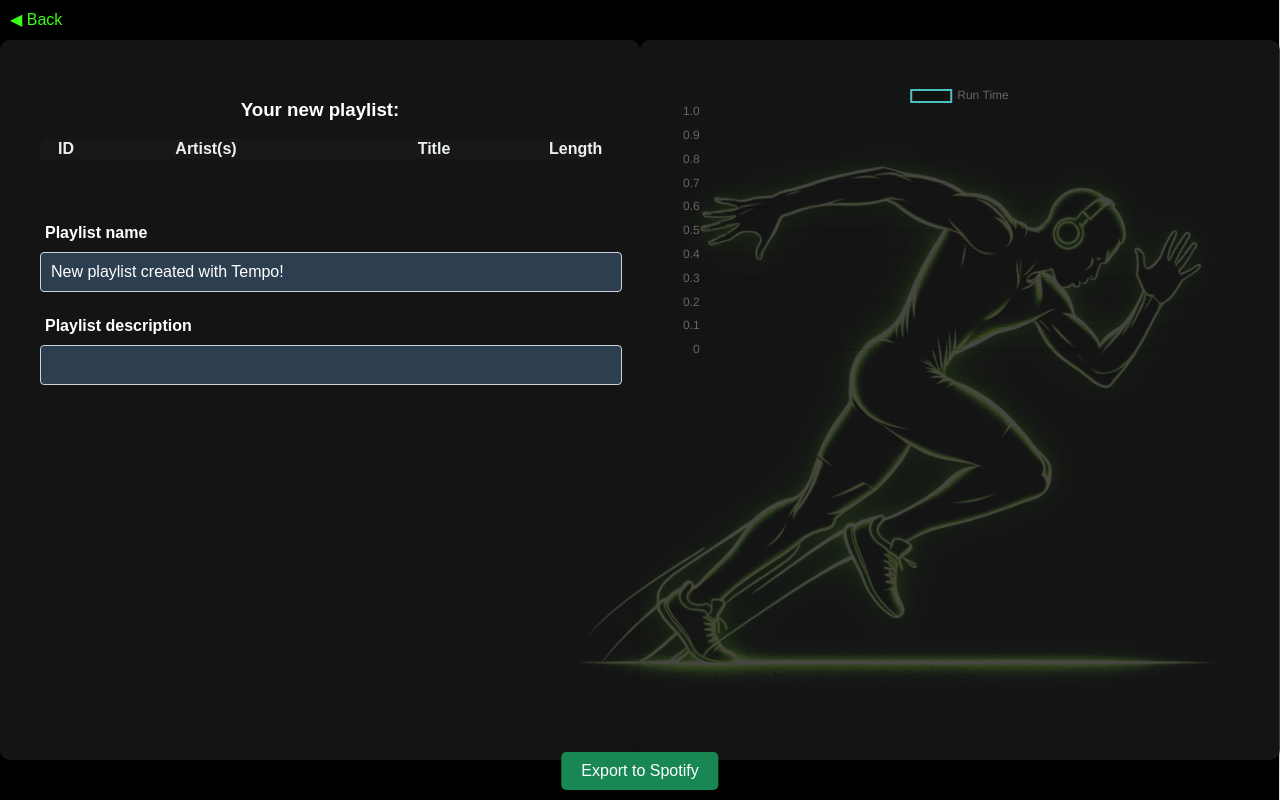
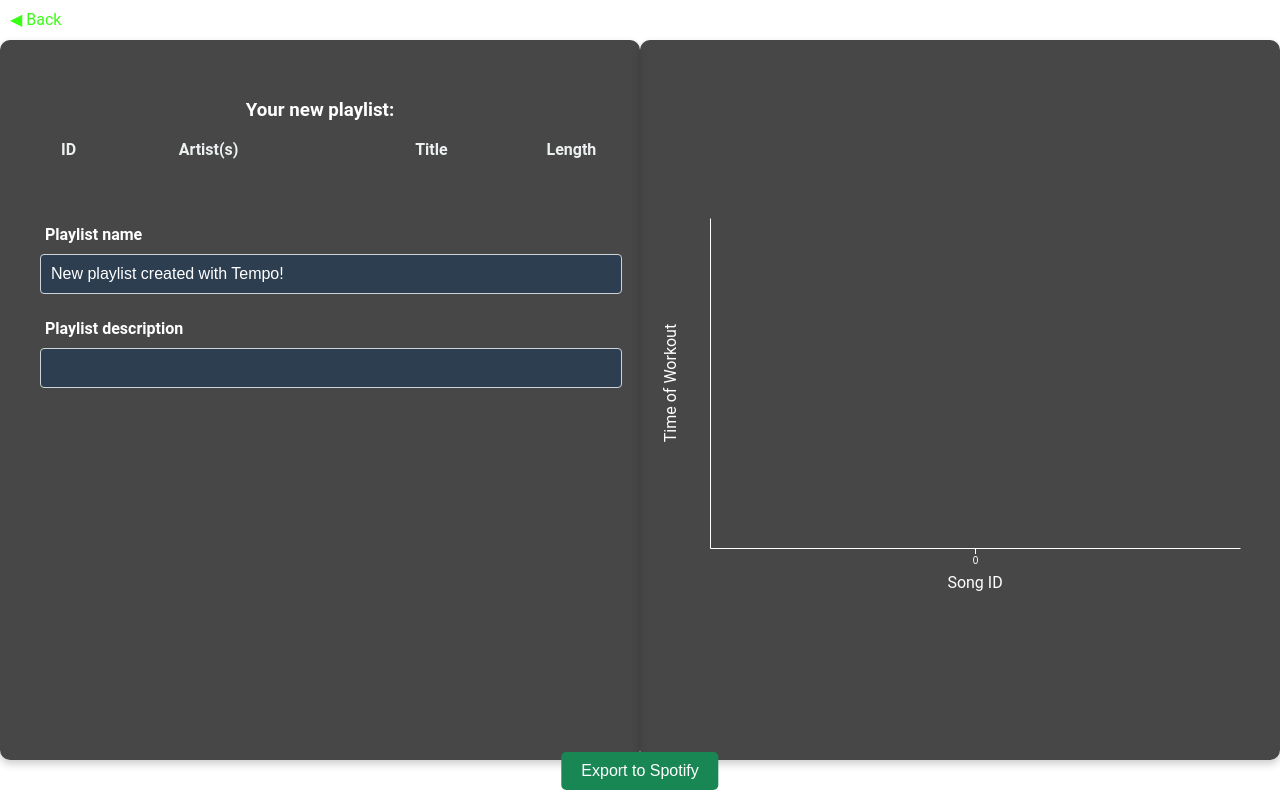
Before and after one commit to SSE-CW-Team/SSE-CW-Group-Project, a Flask app: template api/templates/export.html in a window 1280 px wide. Run offline with Flask 3, Linux system fonts and the light colour scheme; the template is opened without the code that fills it: most values are stand-ins (such as "Sample title", 1, 10 or a date in 2020); lists and menus that the app fills with data are empty.

Commit message:
Feature: Updated the formatting of the data outputs

```diff
--- a/api/app.py
+++ b/api/app.py
@@ -90,7 +90,7 @@ def get_songs_from_database(
 
     for i in range(len(data)):
         song = data[i]
-        if i != 0 and song['track_name'] == data[i-1]['track_name']:
+        if i != 0 and song["track_name"] == data[i - 1]["track_name"]:
             continue
         if total_duration + song["duration_ms"] <= run_length_ms:
             selected.append(song)
@@ -105,11 +105,9 @@ def get_songs_from_database(
     current_time = 0
 
     for song in selected:
-        song_length = int(song["duration_ms"]) / 1000
+        song_length = (int(song["duration_ms"]) / 1000) / 60
+        graph_data.append({"name": song["track_name"], "time": current_time})
         current_time += song_length
-        graph_data.append(
-            {"name": song["track_name"], "time": current_time, "distance": 10}
-        )
 
     return selected, total_duration, graph_data
 
@@ -177,6 +175,8 @@ def fetch_songs():
         "tempo": float(request.form.get("tempoValue")),
     }
 
+    session["workout"] = request.form.get("workout")
+
     # Dictionary for boolean flags
     bool_flags = {
         "allowExplicit": request.form.get("allowExplicit") == "on",
@@ -191,6 +191,8 @@ def fetch_songs():
     session["run_length"] = run_length
     session["bool_flags"] = bool_flags
     session["genres"] = genres
+
+    print(genres)
 
     if session["includeLikedSongs"]:
         sp_oauth = get_spotify_oauth()
@@ -215,7 +217,9 @@ def fetch_songs():
 
 @app.route("/export")
 def export():
-    return render_template("export.html", graph_data=session["graph_data"])
+    return render_template(
+        "export.html", graph_data=session["graph_data"], workout=session["workout"]
+    )
 
 
 # Request Spotify to log the user in
--- a/api/app_test.py
+++ b/api/app_test.py
@@ -46,7 +46,9 @@ def test_success_route(client):
 
 def test_unsafe_input_sanitization(client):
     unsafe_name = "<script>alert('Hello world');</script>"
-    client.post("/generate", data={"name": unsafe_name, "description": "my_description"})
+    client.post(
+        "/generate", data={"name": unsafe_name, "description": "my_description"}
+    )
     # Check that the sanitized name is stored in the session
     with client.session_transaction() as session:
         sanitized_name = session["new_playlist_headers"]["name"]
--- a/api/static/styles/style.css
+++ b/api/static/styles/style.css
@@ -65,7 +65,6 @@
 }
 
 body {
-    font-family: 'Arial', sans-serif;
     background-size: cover;
     background-attachment: fixed;
     background-repeat: no-repeat;
@@ -77,7 +76,7 @@ body {
     align-items: center;
     height: 100vh;
     color: #ffffff;
-    font-family: 'Raleway', sans-serif;
+    font-family: 'Roboto', sans-serif;
 }
 
 body.general {
@@ -122,7 +121,13 @@ body::before {
 }
 
 .id-column, .length-column {
-  width: 50px; /* Adjust the width of ID and Length columns */
+  width: 10%; /* Adjust the width as needed */
+  text-align: center;
+}
+
+.artist-column, .title-column {
+  width: 40%; /* Adjust the width as needed */
+  text-align: center;
 }
 
 .form-container {
@@ -378,9 +383,12 @@ table {
     margin-bottom: 20px;
   }
 
+
+
   thead td {
     border-bottom: 2px solid #3498db;
     text-align: center;
+    padding: 10px;
   }
 
   tbody td:nth-child(even) {
@@ -418,3 +426,11 @@ table {
   .workout-option input {
     margin-right: 5px; /* Add some space between the radio button and the label */
   }
+
+
+  #chart-container {
+    display: flex;
+    justify-content: center;
+    align-items: center;
+    height: 100%; /* Optionally, set the height to 100% to fill the entire container */
+  }
--- a/api/templates/export.html
+++ b/api/templates/export.html
@@ -7,23 +7,23 @@
   <title>Tempo - Your Running Companion</title>
   <link rel="stylesheet" href="{{ url_for('static', filename='styles/style.css')}}" />
   <script src="{{ url_for('static', filename='scripts/functions.js')}}"></script>
-  <script src="https://cdn.jsdelivr.net/npm/chart.js"></script>
+  <script src="https://d3js.org/d3.v5.min.js"></script>
 </head>
 
-<body class="running">
+<body class="{{ workout }}">
   <section class = "content">
   <div class="export-container" id = "left">
     <a href="/" class="back-arrow">&#9664; Back</a>
     <h3>Your new playlist:</h3>
 
     <!-- Fixed headers div -->
-    <div class="fixed-headers">
+    <div >
       <table class="table-container">
         <thead>
           <tr>
             <th class="id-column">ID</th>
-            <th>Artist(s)</th>
-            <th>Title</th>
+            <th class="artist-column">Artist(s)</th>
+            <th class="title-column">Title</th>
             <th class="length-column">Length</th>
           </tr>
         </thead>
@@ -37,9 +37,9 @@
           {% for i in range(session['track_ids']|length) %}
           <tr>
             <td class="id-column">{{ i+1 }}</td>
-            <td>{{ session['artists'][i] }}</td>
-            <td>{{ session['titles'][i] }}</td>
-            <td class="length-column">{{ session['lengths'][i] }}</td> <!-- Replace with the actual song length -->
+            <td class= "artist-column">{{ session['artists'][i] }}</td>
+            <td class="title-column">{{ session['titles'][i] }}</td>
+            <td class="length-column">{{ session['lengths'][i] }}</td>
           </tr>
           {% endfor %}
         </tbody>
@@ -48,11 +48,11 @@
 
     <div class="form-container">
       <form action="/generate" method="post">
-        <div class="form-group">
+        <div class="form-group" id = "name-input">
           <label for="name">Playlist name</label>
           <input type="text" id="name" name="name" value="New playlist created with Tempo!" maxlength="100" required>
         </div>
-        <div class="form-group">
+        <div class="form-group" id = "description-input">
           <label for="description">Playlist description</label>
           <input type="text" id="description" name="description" value="" maxlength="300">
         </div>
@@ -62,95 +62,122 @@
   </div>
 
   <div class="export-container" id = "right">
-    <div class="chart-container">
-      <canvas id="myChart"></canvas>
-    </div>
-
+    <div id="chart-container">
+      <div id="d3Chart"></div>
   </div>
 
 
 </section>
-
 <script>
   // Load data passed from Flask
   var songData = {{ graph_data | tojson | safe }};
 
-  // Extract labels, data, and song names for the chart
-  var distances = songData.map(function (item) {
-      return item.distance;
+  // Extract data and song names for the chart
+  var songIds = songData.map(function (item, index) {
+    // Start song ids at 1
+    return index + 1;
   });
 
   var runTimes = songData.map(function (item) {
-      return item.time;
+    return item.time;
   });
 
   var songNames = songData.map(function (item) {
-      return item.name;
+    return item.name;
   });
 
-  // Create the chart
-  var ctx = document.getElementById('myChart').getContext('2d');
-  var myChart = new Chart(ctx, {
-      type: 'line',
-      data: {
-          labels: distances,
-          datasets: [{
-              label: 'Run Time',
-              data: runTimes,
-              borderColor: 'rgba(75, 192, 192, 1)',
-              borderWidth: 2,
-              fill: false,
-              pointRadius: 5, // Adjust the size of the dots
-              pointHoverRadius: 7, // Adjust the size of the dots on hover
-              pointStyle: 'circle', // Use circle as the point style
-          }]
-      },
-      options: {
-          scales: {
-              xAxes: [{
-                  type: 'linear',
-                  position: 'bottom',
-                  scaleLabel: {
-                      display: true,
-                      labelString: 'Distance'
-                  },
-                  ticks: {
-                      stepSize: 5, // Set the step size for the distance axis
-                      beginAtZero: true // Start the axis at zero
-                  },
-              }],
-              yAxes: [{
-                  type: 'time',
-                  position: 'left',
-                  scaleLabel: {
-                      display: true,
-                      labelString: 'Run Time'
-                  },
-                  ticks: {
-                      stepSize: 5, // Set the step size for the distance axis
-                      beginAtZero: true // Start the axis at zero
-                  },
-              }]
-          }
-      }
-  });
+  // Set up SVG container dimensions
+  var margin = { top: 20, right: 20, bottom: 50, left: 50 },
+    width = 600 - margin.left - margin.right,
+    height = 400 - margin.top - margin.bottom;
 
-  // Draw song names next to each data point
-  var meta = myChart.getDatasetMeta(0);
-  var ctx = myChart.chart.ctx;
-  ctx.save();
-  ctx.fillStyle = 'white';
-  ctx.font = '12px Arial';
+  // Create SVG container
+  var svg = d3.select("#d3Chart")
+    .append("svg")
+    .attr("width", width + margin.left + margin.right)
+    .attr("height", height + margin.top + margin.bottom)
+    .append("g")
+    .attr("transform", "translate(" + margin.left + "," + margin.top + ")");
 
-  meta.data.forEach(function (point, index) {
-      var x = point._model.x;
-      var y = point._model.y;
-      var songName = songNames[index];
-      ctx.fillText(songName, x, y); // Adjust the positioning as needed
-  });
+  // Create the line
+  var line = d3.line()
+    .x(function (d, i) { return x(i + 1); }) // Start song ids at 1
+    .y(function (d) { return y(d); });
 
-  ctx.restore();
+  // Set up scales
+  var x = d3.scaleLinear()
+    .domain([0, songIds.length]) // Start x-axis at 0
+    .range([0, width]);
+
+  var y = d3.scaleLinear()
+    .domain([0, d3.max(runTimes)])
+    .range([height, 0]);
+
+  // Append the line
+  svg.append("path")
+    .data([runTimes])
+    .attr("class", "line")
+    .attr("d", line)
+    .attr("stroke", "white")
+    .attr("stroke-width", 1) // Adjust the line thickness
+    .attr("fill", "none");
+
+  // Append dots
+  svg.selectAll(".dot")
+    .data(runTimes)
+    .enter().append("circle")
+    .attr("class", "dot")
+    .attr("cx", function (d, i) { return x(i + 1); }) // Start song ids at 1
+    .attr("cy", function (d) { return y(d); })
+    .attr("r", 5) // Radius of the dots
+    .attr("fill", "white");
+
+  // Append song names
+svg.selectAll(".label")
+  .data(runTimes)
+  .enter().append("text")
+  .attr("class", "label")
+  .attr("x", function (d, i) {
+    return i < Math.floor(runTimes.length / 2) ? x(i + 1) + 10 : x(i + 1) - 8;
+  }) // Adjust the horizontal position dynamically
+  .attr("y", function (d, i) {
+    return i < Math.floor(runTimes.length / 2) ? y(d) + 2 : y(d) - 8;
+  }) // Adjust the vertical position dynamically
+  .text(function (d, i) { return songNames[i]; })
+  .attr("font-size", "12px")
+  .attr("fill", "white")
+  .attr("text-anchor", function (d, i) {
+    return i < Math.floor(runTimes.length / 2) ? "start" : "end";
+  }); // Dynamically set text-anchor based on position
+
+
+
+  // Append axes labels
+  svg.append("text")
+    .attr("transform", "translate(" + (width / 2) + " ," + (height + margin.top + 20) + ")")
+    .style("text-anchor", "middle")
+    .text("Song ID")
+    .attr("fill", "white"); // Make axis label white
+
+  svg.append("text")
+    .attr("transform", "rotate(-90)")
+    .attr("y", 0 - margin.left)
+    .attr("x", 0 - (height / 2))
+    .attr("dy", "1em")
+    .style("text-anchor", "middle")
+    .text("Time of Workout")
+    .attr("fill", "white"); // Make axis label white
+
+  // Append axes
+  svg.append("g")
+    .attr("transform", "translate(0," + height + ")")
+    .call(d3.axisBottom(x).tickSizeOuter(0)); // Remove end tick
+
+  svg.append("g")
+    .call(d3.axisLeft(y).tickSizeOuter(0)); // Remove end tick
+
 </script>
 
 
+
 </html>
```
